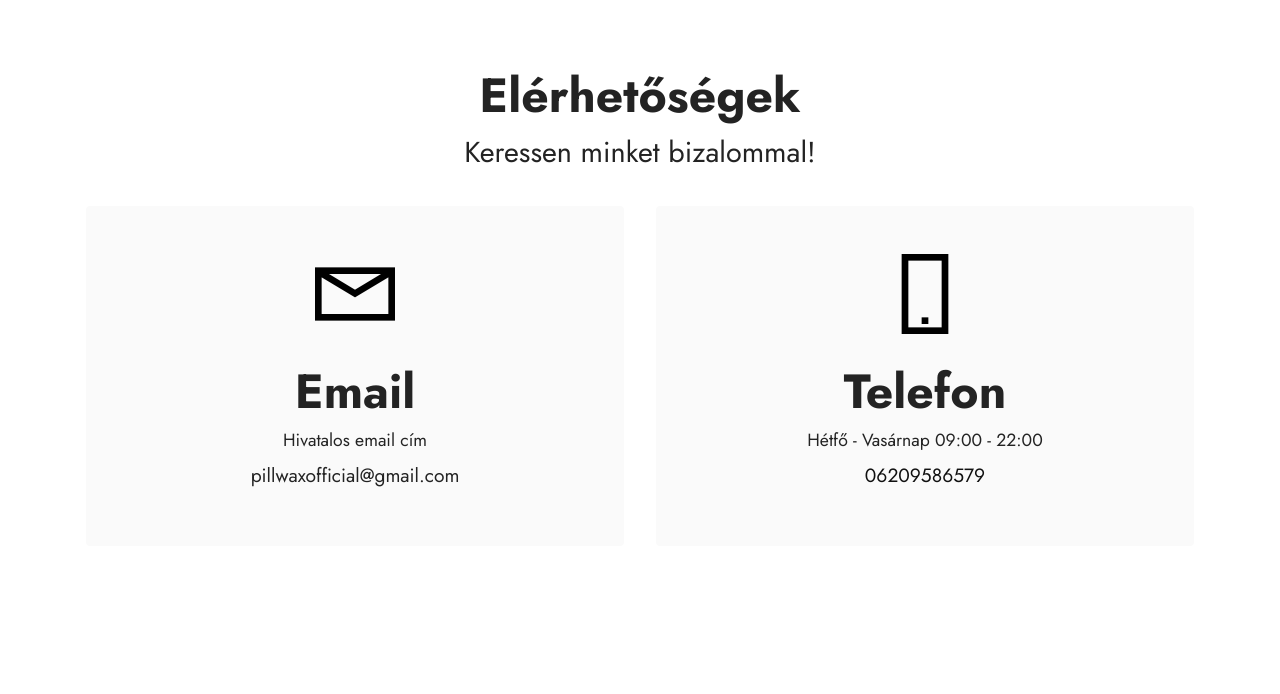
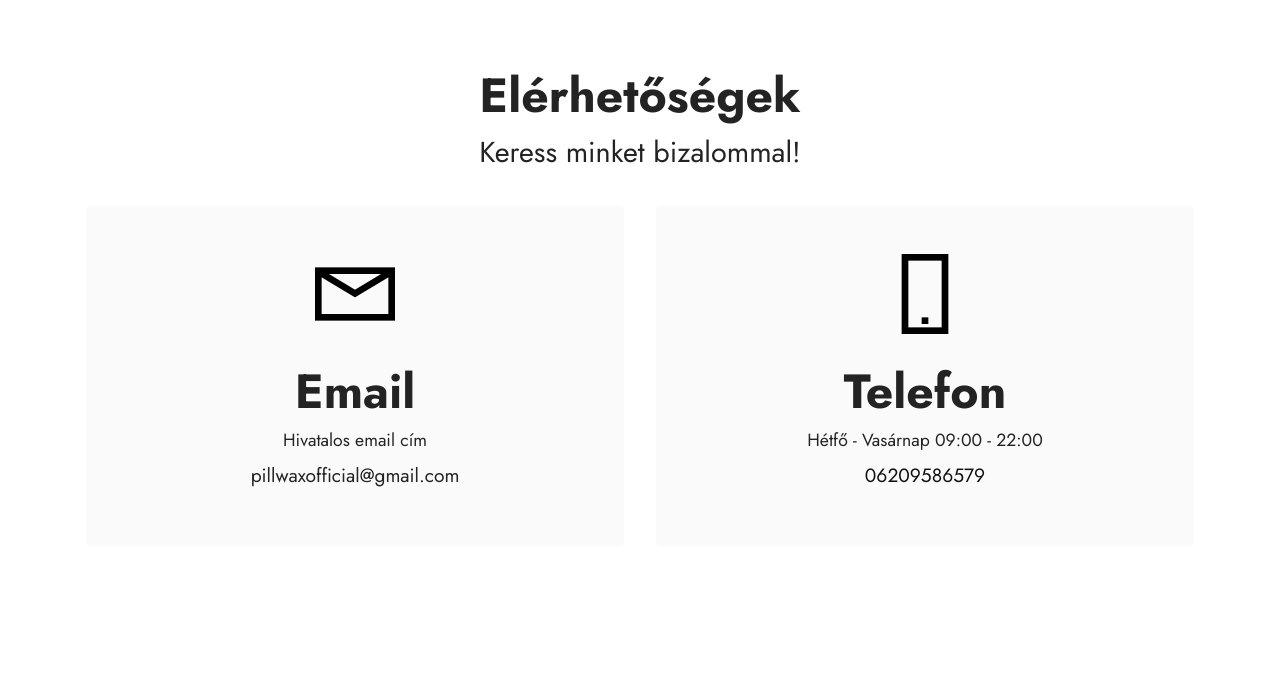
Before and after one commit to lengyelbence/lengyelbence.github.io, a plain HTML site: page pillwax.html in a window 1280 px wide. Shown: the part 1260-1954 px from the top of the page. Drawn offline with Linux system fonts and the light colour scheme; files whose address does not match are found by name.

Commit message:
Update pillwax.html

```diff
--- a/pillwax.html
+++ b/pillwax.html
@@ -215,7 +215,7 @@
         <div class="mbr-section-head">
             <h3 class="mbr-section-title mbr-fonts-style align-center mb-0 display-2">
                 <strong>Elérhetőségek</strong></h3>
-            <h4 class="mbr-section-subtitle mbr-fonts-style align-center mb-0 mt-2 display-5">Keressen minket bizalommal!</h4>
+            <h4 class="mbr-section-subtitle mbr-fonts-style align-center mb-0 mt-2 display-5">Keress minket bizalommal!</h4>
         </div>
         <div class="row justify-content-center mt-4">
             <div class="card col-12 col-lg-6">
```
